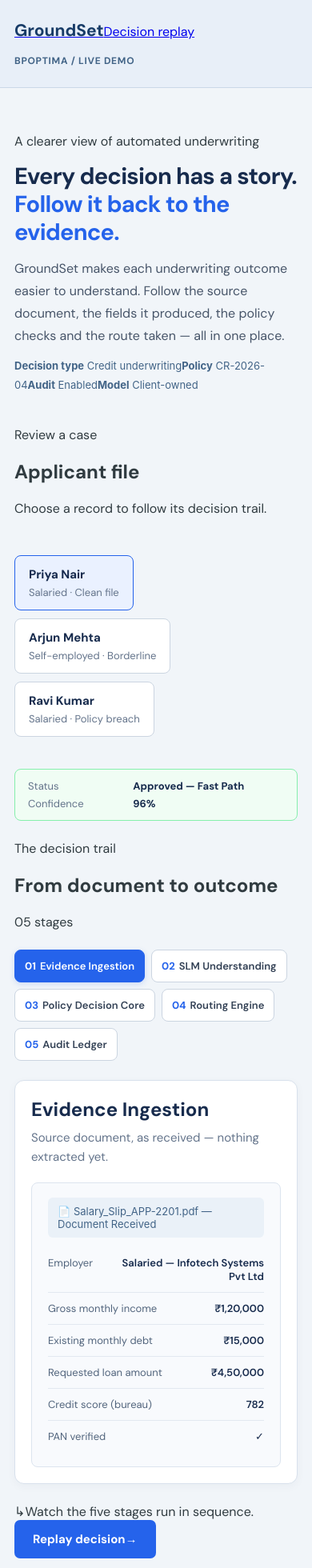
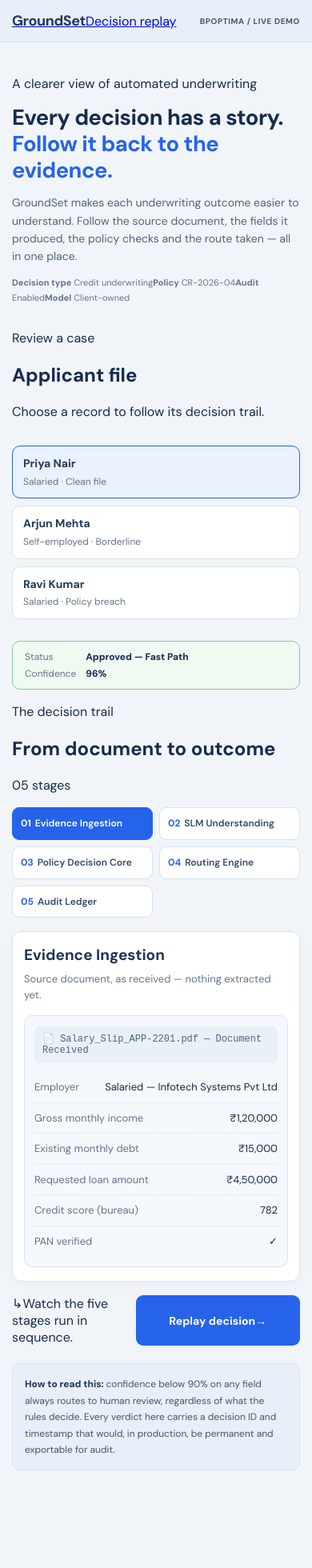
Before and after one commit to Kinara2020/GROUNDSET_REPLAY, a React (Vite) app: page / in a window 390 px wide. Shown: the top 1960 px of the page at 80% size. After the commit the page ends 1864 px from the top, so only its background shows below. Built offline with nearby package versions, Linux system fonts and the light colour scheme.

Commit message:
Refactor App.css for improved responsiveness and styling

```diff
--- a/src/App.css
+++ b/src/App.css
@@ -1,77 +1,96 @@
-/* ==========================================
-   GROUNDSET — ORIGINAL LAYOUT, REFINED THEME
-========================================== */
+/* =========================================
+   GROUNDSET — RESPONSIVE APP STYLES
+   Desktop | iPad | Mobile
+========================================= */
 
-html, body, #root {
-  background: #F1F5F9 !important;
+* {
+  box-sizing: border-box;
+}
+
+html,
+body,
+#root {
+  width: 100%;
+  min-height: 100%;
   margin: 0;
   padding: 0;
+  background: #F1F5F9 !important;
 }
 
 body {
-  margin: 0;
   font-family: 'Inter', sans-serif;
+  color: #172B4D;
   background: #F1F5F9;
+  -webkit-font-smoothing: antialiased;
+}
+
+button {
+  font: inherit;
+}
+
+/* Main layout */
+
+.app {
+  width: 100%;
+  max-width: 1120px;
+  margin: 0 auto;
+  padding: 0 28px 40px;
   color: #172B4D;
 }
 
-.app {
-  max-width: 960px;
-  margin: 0 auto;
-  padding: 0 24px 60px;
-}
-
-/* HEADER */
+/* Header */
 
 .topbar {
   display: flex;
   justify-content: space-between;
-  align-items: baseline;
-  padding: 24px 0;
+  align-items: center;
+  flex-wrap: wrap;
+  gap: 10px;
+  padding: 17px 24px;
+  margin: 0 -28px;
   background: #E8EFF8;
-  border-bottom: 1px solid #CBD8E8;
-  margin: 0 -24px;
-  padding-left: 24px;
-  padding-right: 24px;
+  border-bottom: 1px solid #D5DFEC;
 }
 
 .wordmark {
-  font-size: 21px;
-  font-weight: 800;
-  color: #173B67;
+  font-size: 19px;
+  font-weight: 750;
+  color: #1E3A5F;
+  letter-spacing: -0.4px;
 }
 
 .wordmark span {
-  font-size: 13px;
-  font-weight: 700;
-  color: #426487;
-  margin-left: 8px;
+  font-size: 11px;
+  font-weight: 650;
+  color: #52647D;
+  margin-left: 9px;
+  text-transform: uppercase;
+  letter-spacing: 0.07em;
+}
+
+.tag {
+  font-size: 11px;
+  color: #475569;
+  font-weight: 650;
   text-transform: uppercase;
   letter-spacing: 0.06em;
 }
 
-.tag {
-  font-size: 12px;
-  color: #426487;
-  font-weight: 700;
-  text-transform: uppercase;
-  letter-spacing: 0.06em;
-}
-
-/* HERO */
+/* Hero section */
 
 .hero {
-  padding: 40px 0 24px;
-  max-width: 680px;
+  padding: 34px 0 20px;
+  max-width: 760px;
 }
 
 .hero h1 {
-  font-size: 39px;
-  line-height: 1.2;
-  margin: 0 0 15px;
+  font-size: clamp(27px, 3.2vw, 36px);
+  line-height: 1.18;
+  margin: 0 0 13px;
   font-weight: 750;
+  letter-spacing: -0.8px;
   color: #172B4D;
-  letter-spacing: -0.8px;
+  overflow-wrap: break-word;
 }
 
 .accent {
@@ -79,92 +98,147 @@ body {
 }
 
 .heroSub {
-  color: #475569;
-  font-size: 16px;
-  line-height: 1.75;
+  color: #52647D;
+  font-size: 15px;
+  line-height: 1.65;
   margin: 0;
+  max-width: 720px;
 }
 
 .heroMeta {
-  font-size: 13px;
-  color: #426487;
+  font-size: 12px;
+  color: #64748B;
   margin-top: 12px;
-  font-family: 'Inter', sans-serif;
-  line-height: 1.8;
+  line-height: 1.7;
 }
 
-/* APPLICANT SELECTOR */
+/* Applicant selection */
 
 .picker {
   display: flex;
-  gap: 10px;
+  gap: 12px;
   flex-wrap: wrap;
-  margin: 24px 0;
+  margin: 20px 0;
 }
 
 .pickBtn {
-  border: 1px solid #CBD5E1;
+  flex: 1 1 170px;
+  min-width: 0;
+  border: 1px solid #D7E0EC;
   background: #FFFFFF;
-  padding: 13px 17px;
-  border-radius: 8px;
+  color: #243B5A;
+  padding: 12px 15px;
+  border-radius: 10px;
   cursor: pointer;
   text-align: left;
-  transition: 0.2s ease;
+  transition: border-color 0.2s, background 0.2s;
 }
 
 .pickBtn .pickName {
   display: block;
-  font-size: 15px;
+  font-size: 14px;
+  font-weight: 650;
+  line-height: 1.4;
+}
+
+.pickBtn .pickMeta {
+  display: block;
+  font-size: 12px;
+  color: #64748B;
+  margin-top: 4px;
+  line-height: 1.4;
+}
+
+.pickBtn.active {
+  border-color: #2563EB;
+  background: #EAF1FF;
+}
+
+.pickBtn:hover {
+  border-color: #7EA5EF;
+}
+
+/* Applicant row and decision badge */
+
+.pickerRow {
+  display: flex;
+  justify-content: space-between;
+  align-items: center;
+  gap: 14px;
+  flex-wrap: wrap;
+  margin: 20px 0;
+}
+
+.decisionBadge {
+  display: grid;
+  grid-template-columns: auto auto;
+  gap: 5px 12px;
+  border: 1px solid #D5DFEC;
+  border-radius: 10px;
+  padding: 11px 15px;
+  font-size: 12px;
+  background: #FFFFFF;
+}
+
+.decisionBadge.approve {
+  border-color: #86C9A2;
+  background: #EFFAF3;
+}
+
+.decisionBadge.review {
+  border-color: #E9C77A;
+  background: #FFF8E8;
+}
+
+.decisionBadge.reject {
+  border-color: #E8A0A0;
+  background: #FFF1F1;
+}
+
+.badgeLabel {
+  color: #64748B;
+}
+
+.badgeValue {
   font-weight: 700;
   color: #172B4D;
 }
 
-.pickBtn .pickMeta {
-  display: block;
-  font-size: 13px;
-  color: #64748B;
-  margin-top: 4px;
-}
-
-.pickBtn.active {
-  border: 1.5px solid #2563EB;
-  background: #EAF1FF;
-}
-
-.pickBtn:hover {
-  border-color: #6090E8;
-  background: #F5F8FF;
-}
-
-/* FIVE STAGES */
+/* Five decision stages */
 
 .processFlow {
   display: flex;
-  gap: 10px;
-  margin: 24px 0;
+  gap: 9px;
+  margin: 20px 0;
   flex-wrap: wrap;
+  width: 100%;
 }
 
 .step {
-  border: 1px solid #CBD5E1;
+  flex: 1 1 145px;
+  min-width: 0;
+  border: 1px solid #D7E0EC;
   background: #FFFFFF;
-  padding: 13px 16px;
-  border-radius: 8px;
+  padding: 12px 13px;
+  border-radius: 9px;
   cursor: pointer;
-  font-size: 14px;
+  font-size: 13px;
+  line-height: 1.4;
   font-weight: 600;
-  color: #334155;
-  transition: 0.2s ease;
+  color: #334A68;
+  transition: background 0.2s, border-color 0.2s;
+  text-align: left;
+  overflow-wrap: break-word;
 }
 
 .stepNum {
   color: #2563EB;
-  font-weight: 800;
+  font-weight: 750;
   margin-right: 5px;
 }
 
 .step:hover {
-  border-color: #6090E8;
+  border-color: #7EA5EF;
   background: #F5F8FF;
 }
 
@@ -172,7 +246,6 @@ body {
   background: #2563EB;
   color: #FFFFFF;
   border-color: #2563EB;
-  box-shadow: 0 2px 7px rgba(37, 99, 235, 0.18);
 }
 
 .step.active .stepNum {
@@ -180,62 +253,71 @@ body {
 }
 
 .step.done {
-  border-color: #9DB9E8;
-  background: #EAF1FF;
-  color: #1D4ED8;
+  border-color: #A9BFE8;
+  color: #2456A6;
+  background: #EDF4FF;
 }
 
-/* MAIN CONTENT */
+/* Main content panel */
 
 .content {
+  width: 100%;
   background: #FFFFFF;
-  padding: 28px;
-  border-radius: 12px;
-  border: 1px solid #D8E1EC;
-  min-height: 320px;
-  box-shadow: 0 3px 12px rgba(23, 43, 77, 0.04);
+  padding: 24px;
+  border-radius: 14px;
+  border: 1px solid #DCE4EF;
+  min-height: 280px;
+  box-shadow: 0 3px 12px rgba(30, 58, 95, 0.035);
+  overflow-wrap: break-word;
 }
 
 .panelTitle {
-  margin: 0 0 8px;
-  font-size: 24px;
-  color: #172B4D;
-  font-weight: 750;
+  margin: 0 0 7px;
+  font-size: 21px;
+  line-height: 1.3;
+  color: #1E3556;
+  font-weight: 700;
 }
 
 .panelSub {
-  margin: 0 0 20px;
+  margin: 0 0 18px;
   color: #64748B;
-  font-size: 15px;
-  line-height: 1.6;
+  font-size: 14px;
+  line-height: 1.55;
 }
 
-/* DOCUMENT CARD */
+/* Document card */
 
 .docCard {
-  background: #F8FAFD;
+  background: #F5F8FC;
   border: 1px solid #DCE4EF;
-  border-radius: 8px;
-  padding: 18px 20px;
+  border-radius: 10px;
+  padding: 16px 18px;
+  min-width: 0;
 }
 
 .docFileBar {
-  font-family: 'Inter', sans-serif;
-  font-size: 13px;
-  color: #426487;
-  background: #EAF1F8;
-  padding: 9px 12px;
+  font-family: monospace;
+  font-size: 12px;
+  color: #52647D;
+  background: #EAF0F7;
+  padding: 8px 10px;
   border-radius: 6px;
   margin-bottom: 12px;
+  overflow-wrap: anywhere;
 }
+
+/* Extracted fields */
 
 .fieldRow {
   display: flex;
   justify-content: space-between;
-  padding: 11px 0;
-  border-bottom: 1px solid #E2E8F0;
-  font-size: 15px;
-  gap: 15px;
+  align-items: flex-start;
+  gap: 12px;
+  padding: 9px 0;
+  border-bottom: 1px dashed #DCE4EF;
+  font-size: 14px;
+  line-height: 1.5;
 }
 
 .fieldRow:last-child {
@@ -243,23 +325,16 @@ body {
 }
 
 .fieldRow span:first-child {
-  color: #52657D;
+  color: #64748B;
 }
 
-.fieldRow span:last-child {
-  color: #172B4D;
-  font-weight: 600;
-  text-align: right;
-}
-
-/* CONFIDENCE */
-
 .confBadge {
-  font-size: 12px;
+  font-size: 11px;
   font-weight: 700;
   padding: 4px 8px;
-  border-radius: 5px;
-  margin-left: 6px;
+  border-radius: 999px;
+  margin-left: 5px;
+  white-space: nowrap;
 }
 
 .confBadge.high {
@@ -285,10 +360,11 @@ body {
   display: flex;
   align-items: center;
   gap: 8px;
+  flex-wrap: wrap;
 }
 
 .confBarTrack {
-  width: 65px;
+  width: 60px;
   height: 7px;
   background: #E2E8F0;
   border-radius: 999px;
@@ -313,25 +389,13 @@ body {
   background: #DC2626;
 }
 
-.sourceLine {
-  color: #64748B;
-  font-size: 12px;
-}
-
-/* RULE ENGINE */
-
-.engineStatus {
-  font-size: 13px;
-  color: #2563EB;
-  font-family: 'Inter', sans-serif;
-  margin-bottom: 12px;
-}
+/* Policy rules */
 
 .ruleRow {
   display: flex;
   gap: 12px;
-  padding: 13px 4px;
-  border-bottom: 1px solid #E2E8F0;
+  padding: 11px 4px;
+  border-bottom: 1px solid #E5EAF1;
 }
 
 .ruleRow:last-child {
@@ -342,7 +406,7 @@ body {
   width: 9px;
   height: 9px;
   border-radius: 50%;
-  margin-top: 5px;
+  margin-top: 6px;
   flex-shrink: 0;
 }
 
@@ -355,56 +419,54 @@ body {
 }
 
 .ruleLabel {
-  font-size: 15px;
-  font-weight: 700;
-  color: #172B4D;
+  font-size: 14px;
+  font-weight: 650;
+  color: #243B5A;
+  line-height: 1.45;
 }
 
 .ruleDetail {
-  font-size: 14px;
+  font-size: 13px;
   color: #64748B;
   margin-top: 4px;
-  line-height: 1.6;
+  line-height: 1.5;
 }
 
-.whyBox {
-  margin-top: 16px;
-  padding: 14px 17px;
-  background: #EDF4FF;
-  border-left: 3px solid #2563EB;
-  font-size: 14px;
-  color: #334E70;
-  border-radius: 6px;
-  line-height: 1.7;
+.engineStatus {
+  font-size: 12px;
+  color: #2563EB;
+  font-family: monospace;
+  margin-bottom: 12px;
 }
 
-/* VERDICT */
+/* Final decision */
 
 .verdictCard {
-  border-radius: 9px;
-  padding: 20px;
+  border-radius: 10px;
+  padding: 18px;
   border: 1px solid;
 }
 
 .verdictCard.approve {
-  background: #F0FDF4;
-  border-color: #86EFAC;
+  background: #EFFAF3;
+  border-color: #9BD5AE;
 }
 
 .verdictCard.review {
-  background: #FFFBEB;
-  border-color: #FDE68A;
+  background: #FFF8E8;
+  border-color: #E9C77A;
 }
 
 .verdictCard.reject {
-  background: #FEF2F2;
-  border-color: #FCA5A5;
+  background: #FFF1F1;
+  border-color: #E8A0A0;
 }
 
 .verdictTitle {
-  font-size: 24px;
+  font-size: 21px;
   font-weight: 750;
-  margin-bottom: 8px;
+  margin-bottom: 7px;
+  line-height: 1.35;
 }
 
 .verdictCard.approve .verdictTitle {
@@ -420,124 +482,93 @@ body {
 }
 
 .verdictRoute {
-  font-size: 15px;
+  font-size: 14px;
   color: #334155;
-  line-height: 1.7;
+  line-height: 1.55;
 }
 
 .verdictReason {
-  font-size: 14px;
-  color: #334155;
+  font-size: 13px;
+  color: #475569;
   margin-top: 9px;
-  line-height: 1.7;
+  line-height: 1.6;
 }
 
-/* AUDIT */
+/* Audit information */
 
 .auditRow {
   display: flex;
   justify-content: space-between;
   flex-wrap: wrap;
-  gap: 8px;
-  font-size: 13px;
-  color: #52657D;
+  gap: 8px 14px;
+  font-size: 12px;
+  color: #52647D;
   margin-top: 14px;
   padding-top: 14px;
   border-top: 1px solid #DCE4EF;
-  font-family: 'Inter', sans-serif;
+  font-family: monospace;
+  line-height: 1.6;
 }
 
-/* ACTION BUTTON */
+.whyBox {
+  margin-top: 16px;
+  padding: 13px 15px;
+  background: #EDF4FF;
+  border-left: 3px solid #2563EB;
+  font-size: 13px;
+  color: #334A68;
+  border-radius: 6px;
+  line-height: 1.6;
+}
+
+/* Replay button */
 
 .actionsRow {
-  margin-top: 24px;
+  display: flex;
+  justify-content: flex-end;
+  margin-top: 20px;
 }
 
 .replayBtn {
   background: #2563EB;
   color: #FFFFFF;
   border: none;
-  padding: 14px 23px;
-  border-radius: 7px;
+  padding: 12px 20px;
+  min-height: 44px;
+  border-radius: 9px;
   cursor: pointer;
-  font-weight: 700;
-  font-size: 15px;
-  transition: 0.2s ease;
+  font-weight: 650;
+  font-size: 14px;
+  transition: background 0.2s, transform 0.2s;
 }
 
 .replayBtn:hover {
   background: #1D4ED8;
 }
 
-.replayBtn:disabled {
-  opacity: 0.65;
-  cursor: wait;
+.replayBtn:active {
+  transform: translateY(1px);
 }
 
-/* FOOTER */
+/* Footer */
 
 .siteFooter {
-  margin-top: 40px;
-  padding: 20px 24px;
+  margin-top: 28px;
+  padding: 18px 20px;
   background: #E8EFF8;
-  border-top: 1px solid #CBD8E8;
-  border-radius: 8px;
-  font-size: 14px;
-  color: #334E70;
+  border: 1px solid #D5DFEC;
+  border-radius: 10px;
+  font-size: 13px;
+  color: #475569;
   line-height: 1.7;
 }
 
 .siteFooter strong {
-  color: #172B4D;
-  font-weight: 750;
+  color: #1E3556;
+  font-weight: 700;
 }
 
-/* APPLICANT STATUS */
-
-.pickerRow {
-  display: flex;
-  justify-content: space-between;
-  align-items: flex-start;
-  gap: 16px;
-  flex-wrap: wrap;
-  margin: 24px 0;
-}
-
-.decisionBadge {
-  display: grid;
-  grid-template-columns: auto auto;
-  gap: 5px 12px;
-  border: 1px solid;
-  border-radius: 8px;
-  padding: 12px 16px;
-  font-size: 13px;
-}
-
-.decisionBadge.approve {
-  border-color: #86EFAC;
-  background: #F0FDF4;
-}
-
-.decisionBadge.review {
-  border-color: #FDE68A;
-  background: #FFFBEB;
-}
-
-.decisionBadge.reject {
-  border-color: #FCA5A5;
-  background: #FEF2F2;
-}
-
-.badgeLabel {
-  color: #64748B;
-}
-
-.badgeValue {
-  font-weight: 750;
-  color: #172B4D;
-}
-
-/* ANIMATION */
+/* Animation */
 
 .ruleFire {
   animation: reveal 0.3s ease forwards;
@@ -555,52 +586,243 @@ body {
   }
 }
 
-/* RESPONSIVE */
+/* =========================================
+   TABLETS — iPad
+========================================= */
 
-@media (max-width: 700px) {
+@media (max-width: 900px) {
   .app {
-    padding-left: 18px;
-    padding-right: 18px;
+    max-width: 100%;
+    padding: 0 22px 32px;
+  }
+
+  .topbar {
+    margin-left: -22px;
+    margin-right: -22px;
+    padding: 16px 22px;
+  }
+
+  .hero {
+    padding-top: 28px;
   }
 
   .hero h1 {
-    font-size: 32px;
+    font-size: clamp(27px, 4vw, 32px);
   }
 
   .content {
-    padding: 20px;
+    padding: 21px;
+  }
+
+  .step {
+    flex-basis: 135px;
+  }
+}
+
+/* =========================================
+   MOBILE — Phones
+========================================= */
+
+@media (max-width: 600px) {
+  .app {
+    padding: 0 15px 26px;
+  }
+
+  .topbar {
+    margin-left: -15px;
+    margin-right: -15px;
+    padding: 14px 15px;
+    align-items: flex-start;
+  }
+
+  .wordmark {
+    font-size: 18px;
+  }
+
+  .wordmark span {
+    font-size: 10px;
+    margin-left: 5px;
+  }
+
+  .tag {
+    font-size: 10px;
+  }
+
+  .hero {
+    padding: 25px 0 15px;
+  }
+
+  .hero h1 {
+    font-size: clamp(25px, 7vw, 30px);
+    line-height: 1.2;
+    letter-spacing: -0.5px;
+  }
+
+  .heroSub {
+    font-size: 14px;
+    line-height: 1.6;
+  }
+
+  .heroMeta {
+    font-size: 11px;
+  }
+
+  .pickerRow {
+    gap: 12px;
+    margin: 17px 0;
+  }
+
+  .picker {
+    gap: 9px;
+    margin: 15px 0;
+  }
+
+  .pickBtn {
+    flex: 1 1 100%;
+    padding: 12px 13px;
+  }
+
+  .pickBtn .pickName {
+    font-size: 14px;
+  }
+
+  .pickBtn .pickMeta {
+    font-size: 12px;
+  }
+
+  .decisionBadge {
+    width: 100%;
+    justify-content: start;
   }
 
   .processFlow {
+    display: grid;
+    grid-template-columns: repeat(2, minmax(0, 1fr));
     gap: 8px;
+    margin: 17px 0;
   }
 
   .step {
+    width: 100%;
+    min-width: 0;
+    padding: 11px 10px;
+    font-size: 12px;
+  }
+
+  .content {
+    padding: 17px 14px;
+    min-height: 0;
+    border-radius: 12px;
+  }
+
+  .panelTitle {
+    font-size: 19px;
+  }
+
+  .panelSub {
     font-size: 13px;
-    padding: 11px 12px;
+    margin-bottom: 15px;
+  }
+
+  .docCard {
+    padding: 13px 12px;
   }
 
   .fieldRow {
     font-size: 13px;
+    gap: 8px;
+  }
+
+  .ruleLabel {
+    font-size: 13px;
+  }
+
+  .ruleDetail {
+    font-size: 12px;
+  }
+
+  .verdictCard {
+    padding: 15px;
+  }
+
+  .verdictTitle {
+    font-size: 19px;
+  }
+
+  .verdictRoute {
+    font-size: 13px;
+  }
+
+  .auditRow {
+    font-size: 11px;
+  }
+
+  .whyBox {
+    font-size: 12px;
+    padding: 11px 12px;
+  }
+
+  .actionsRow {
+    margin-top: 17px;
+  }
+
+  .replayBtn {
+    width: 100%;
+    min-height: 46px;
+    font-size: 14px;
+  }
+
+  .siteFooter {
+    margin-top: 22px;
+    padding: 15px;
+    font-size: 12px;
   }
 }
 
-@media (max-width: 450px) {
+/* Very narrow phones */
+
+@media (max-width: 360px) {
+  .app {
+    padding-left: 11px;
+    padding-right: 11px;
+  }
+
   .topbar {
-    align-items: flex-start;
-    gap: 12px;
-    flex-direction: column;
+    margin-left: -11px;
+    margin-right: -11px;
+    padding-left: 11px;
+    padding-right: 11px;
+  }
+
+  .wordmark {
+    font-size: 16px;
+  }
+
+  .wordmark span {
+    font-size: 9px;
   }
 
   .hero h1 {
-    font-size: 29px;
+    font-size: 25px;
   }
 
-  .pickerRow {
-    flex-direction: column;
+  .processFlow {
+    grid-template-columns: 1fr;
   }
 
-  .decisionBadge {
-    width: 100%;
+  .content {
+    padding: 14px 11px;
   }
 }
+
+/* Respect reduced-motion settings */
+
+@media (prefers-reduced-motion: reduce) {
+  *,
+  *::before,
+  *::after {
+    animation-duration: 0.01ms !important;
+    transition-duration: 0.01ms !important;
+    scroll-behavior: auto !important;
+  }
+}
```
